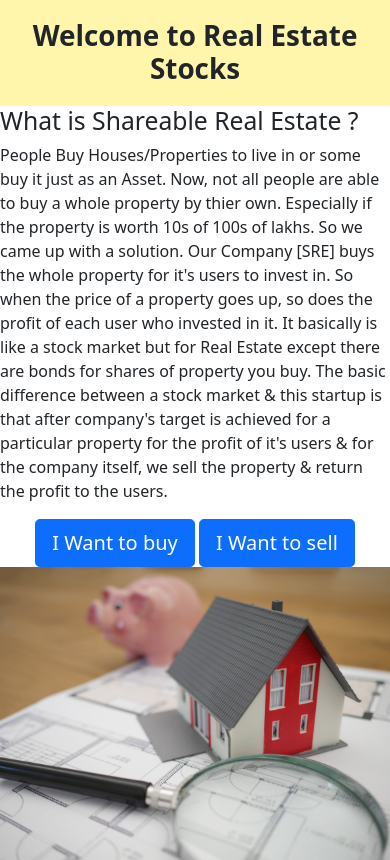
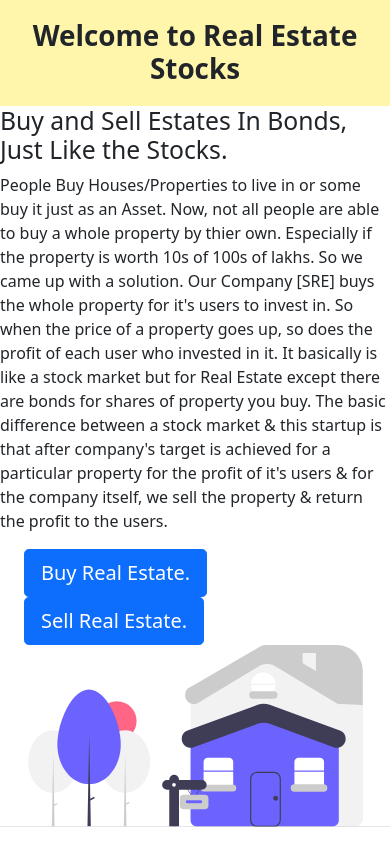
Before and after one commit to Priyanshu154/Shareable-Real-Estate, a Django app: page / in a window 390 px wide. Shown: the part 367-1227 px from the top of the page. After the commit the page ends 1194 px from the top, so only its background shows below. Run offline with Django 3.2, Linux system fonts and the light colour scheme; a user stored in the database is signed in; parts of the project's set-up code (start-up, migrations or seed data) failed here and were passed over; some web fonts are replaced; grey boxes are pictures that could not be loaded.

Commit message:
improved designs-2

```diff
--- a/homepage_app/static/css/homepage.css
+++ b/homepage_app/static/css/homepage.css
@@ -5,7 +5,7 @@
   }
   h2{
     text-align: center;
-    margin: 3%;
+    margin: 4%;
     font-family: 'Patua One', cursive;
     color:rgb(51, 51, 51);
   }
--- a/homepage_app/templates/homepage.html
+++ b/homepage_app/templates/homepage.html
@@ -14,7 +14,6 @@
     <!-- <link href="https://fonts.googleapis.com/css2?family=Anton&display=swap" rel="stylesheet"> -->
     <link href="https://fonts.googleapis.com/css2?family=Atkinson+Hyperlegible:ital,wght@0,700;1,400&display=swap" rel="stylesheet">
     <link href="https://fonts.googleapis.com/css2?family=Bree+Serif&display=swap" rel="stylesheet">
-
     <link rel="stylesheet" href="static/css/home.css">
     <link rel="stylesheet" href="static/css/homepage.css">
     <script src="static/js/home.js" charset="utf-8"></script>
@@ -23,7 +22,7 @@
   <body>
     <nav class="navbar navbar-expand-lg navbar-dark bg-info">
       <div class="container-fluid">
-        <a class="navbar-brand" href="{% url 'home' %}"><img src="https://img.icons8.com/wired/40/000000/real-estate.png"/></a>
+        <a class="navbar-brand " href="{% url 'home' %}"><img src="https://img.icons8.com/wired/40/000000/real-estate.png"/></a>
         <button class="navbar-toggler" type="button" data-bs-toggle="collapse" data-bs-target="#navbarSupportedContent" aria-controls="navbarSupportedContent" aria-expanded="false" aria-label="Toggle navigation">
           <span class="navbar-toggler-icon"></span>
         </button>
@@ -68,10 +67,10 @@
       <h1>Welcome to Real Estate Stocks</h1>
     <section>
 
-      <h2>What is Shareable Real Estate ?</h2>
+      <h2>Buy and Sell Estates In Bonds, Just Like the Stocks.</h2>
       <div class="row">
         <div class="col-lg-5 col-sm-12 col-md-12">
-          <p>
+          <p id="para" >
             People Buy Houses/Properties to live in or some buy it just as an Asset.
             Now, not all people are able to buy a whole property by thier own.
             Especially if the property is worth 10s of 100s of lakhs.
@@ -85,26 +84,26 @@
             <div class="container-fluid">
               {% if user.is_authenticated %}
 
-              <form class="text-center" action="" {% url 'home' %}"" method="post">
+              <form class="" action="" {% url 'home' %}"" method="post">
                 {% csrf_token %}
-                <button class="btn btn-primary btn-lg" type="submit" name="buyer" value="Buyer">I Want to buy</button>
+                <button class="btn btn-primary btn-lg" type="submit" name="buyer" value="Buyer">Buy Real Estate.</button>
 
-                <button class="btn btn-primary btn-lg" type="submit" name="seller" value="Seller">I Want to sell</button>
+                <button class="btn btn-primary btn-lg" type="submit" name="seller" value="Seller">Sell Real Estate.</button>
               </form>
 
               {% else %}
               <form class="text-center" action="" {% url 'home' %}"" method="post">
                 {% csrf_token %}
-                <button class="btn btn-primary btn-lg" type="submit" name="login" value="Login">Login</button>
+                <button class="btn btn-lg" type="submit" name="login" value="Login">Login<i class="fas fa-solid fa-square-arrow-right"></i></button>
 
-                <button class="btn btn-primary btn-lg" type="submit" name="signup" value="Signup">Signup</button>
+                <button class="btn btn-lg" type="submit" name="signup" value="Signup">Signup<i class="fas fa-solid fa-square-arrow-right"></i></button>
               </form>
               {% endif %}
 
             </div>
         </div>
-        <div class="col-lg-7 col-sm-12 col-md-12 text-center">
-          <img class="img-fluid"src="{% static 'photos/home_img.jpg' %}" alt="Should be an image here">
+        <div class="mt-sm-12 ml-lg-4 col-lg-7 col-sm-12 col-md-12">
+          <img class="img-fluid"src="{% static 'photos/undraw_For_sale_re_egkk.svg' %}" alt="Sorry! there must be a problem in loading the image!">
         </div>
       </div>
 
```
Also changed, not shown: homepage_app/static/css/home.css (+16 -2 lines), db.sqlite3.
